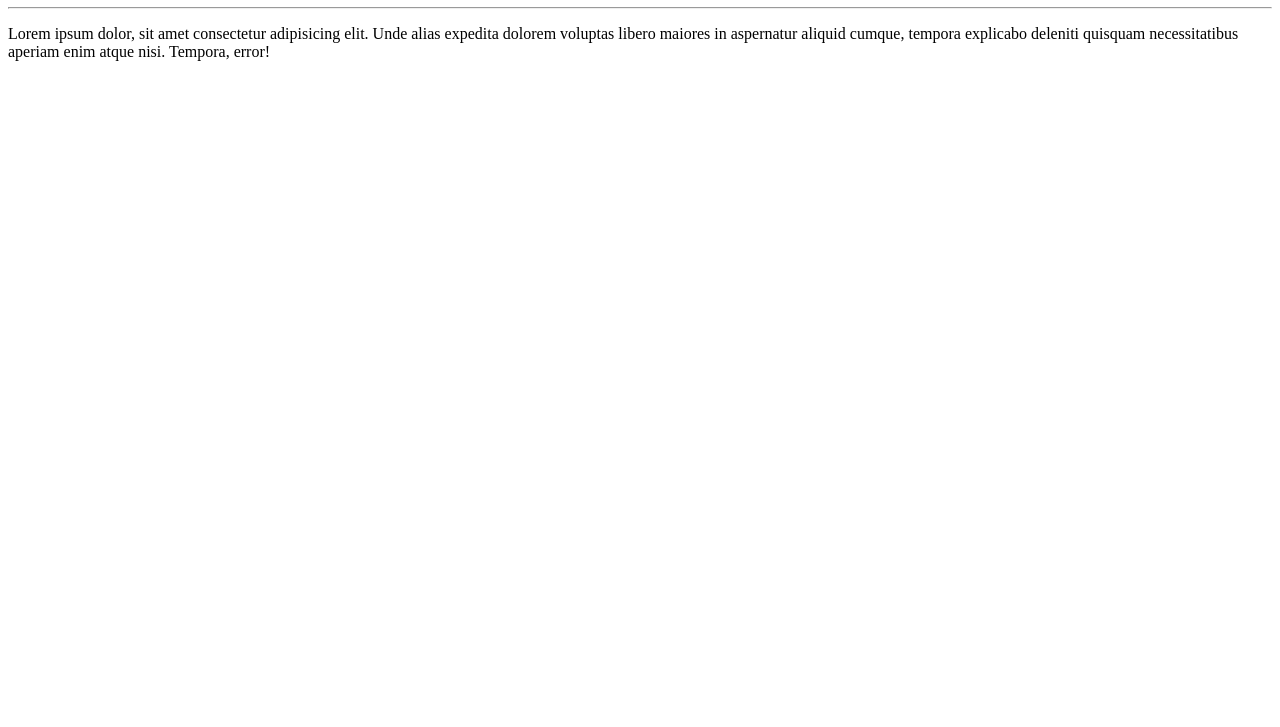
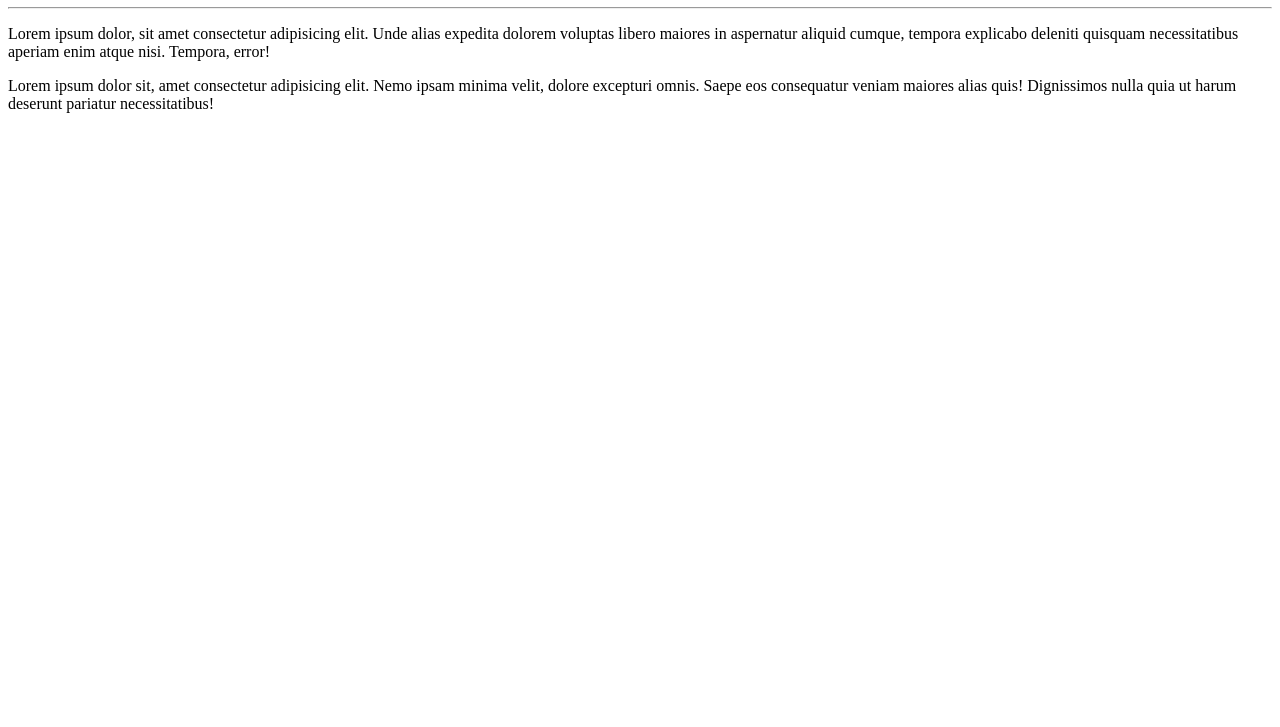
Before and after one commit to Daya140/Ola-Mundo, a plain HTML site: page Site'exemplo'/index.html in a window 1280 px wide. Shown: the part 73-800 px from the top of the page. Drawn offline with Linux system fonts and the light colour scheme.

Commit message:
adicionei um parágrafo

```diff
--- a/Site'exemplo'/index.html
+++ b/Site'exemplo'/index.html
@@ -10,6 +10,7 @@
     <h1>Olá, Mundo!</h1>
     <hr>
     <p>Lorem ipsum dolor, sit amet consectetur adipisicing elit. Unde alias expedita dolorem voluptas libero maiores in aspernatur aliquid cumque, tempora explicabo deleniti quisquam necessitatibus aperiam enim atque nisi. Tempora, error!</p>
+    <p>Lorem ipsum dolor sit, amet consectetur adipisicing elit. Nemo ipsam minima velit, dolore excepturi omnis. Saepe eos consequatur veniam maiores alias quis! Dignissimos nulla quia ut harum deserunt pariatur necessitatibus!</p>
 
 </body>
 </html>
```
